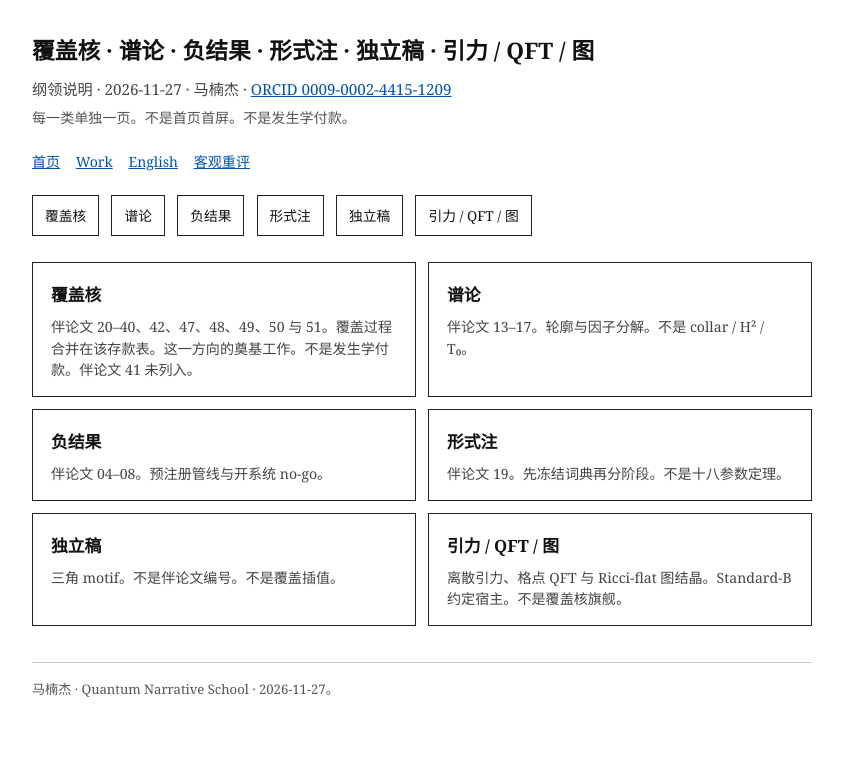
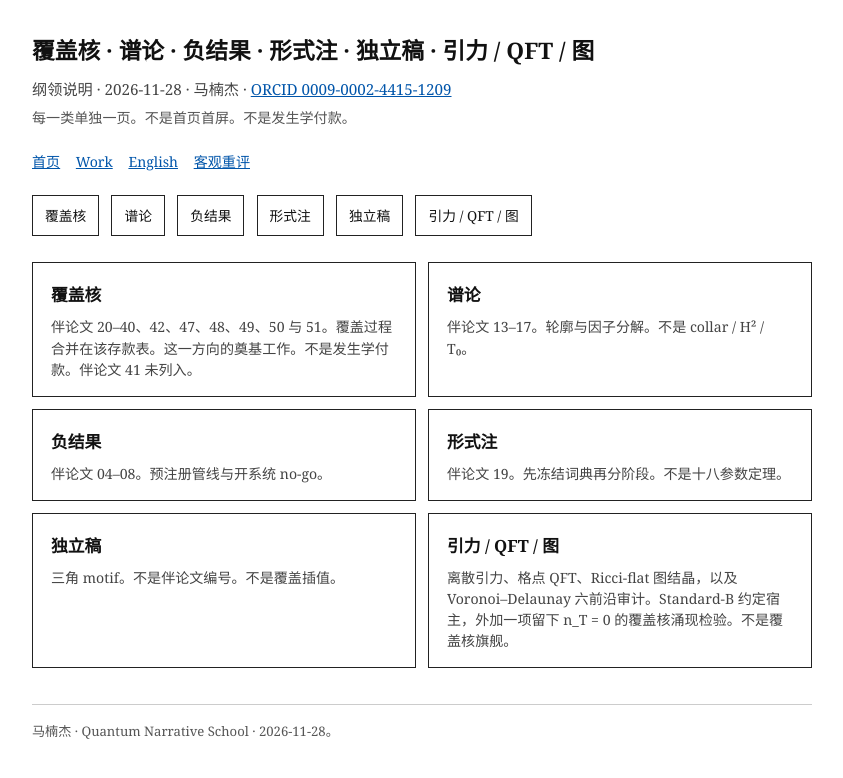
Before and after one commit to COZZE1/qns-website, a plain HTML site: page published-companions-zh.html in a window 1280 px wide. Shown: the whole page, without its empty margins (218-1061 px from the left). Drawn offline with Linux system fonts and the light colour scheme.

```diff
--- a/published-companions-zh.html
+++ b/published-companions-zh.html
@@ -29,7 +29,7 @@ footer{margin-top:36px;padding-top:14px;border-top:1px solid #ccc;font-size:0.82
 
 <h1>覆盖核 · 谱论 · 负结果 · 形式注 · 独立稿 · 引力 / QFT / 图</h1>
 <p class="lead">
-  纲领说明 · 2026-11-27 · 马楠杰 ·
+  纲领说明 · 2026-11-28 · 马楠杰 ·
   <a href="https://orcid.org/0009-0002-4415-1209">ORCID 0009-0002-4415-1209</a><br>
   <span class="small">每一类单独一页。不是首页首屏。不是发生学付款。</span>
 </p>
@@ -73,12 +73,12 @@ footer{margin-top:36px;padding-top:14px;border-top:1px solid #ccc;font-size:0.82
   </a>
   <a class="card" href="stipulated-hosts-on-record-zh.html">
     <strong>引力 / QFT / 图</strong>
-    <span>离散引力、格点 QFT 与 Ricci-flat 图结晶。Standard-B 约定宿主。不是覆盖核旗舰。</span>
+    <span>离散引力、格点 QFT、Ricci-flat 图结晶，以及 Voronoi–Delaunay 六前沿审计。Standard-B 约定宿主，外加一项留下 n_T = 0 的覆盖核涌现检验。不是覆盖核旗舰。</span>
   </a>
 </div>
 
 <footer>
-马楠杰 · Quantum Narrative School · 2026-11-27。
+马楠杰 · Quantum Narrative School · 2026-11-28。
 </footer>
 
 </body>
```
